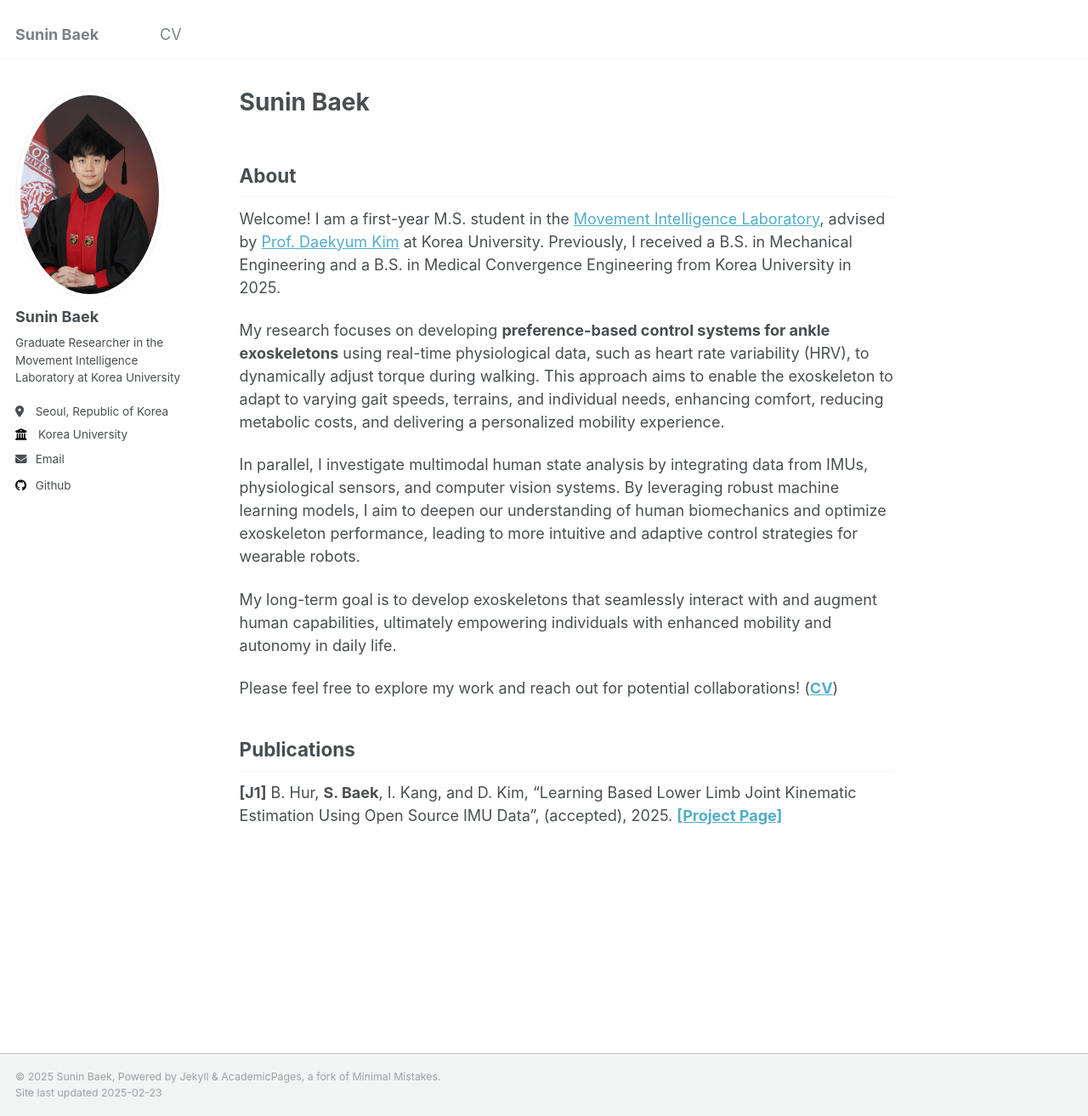
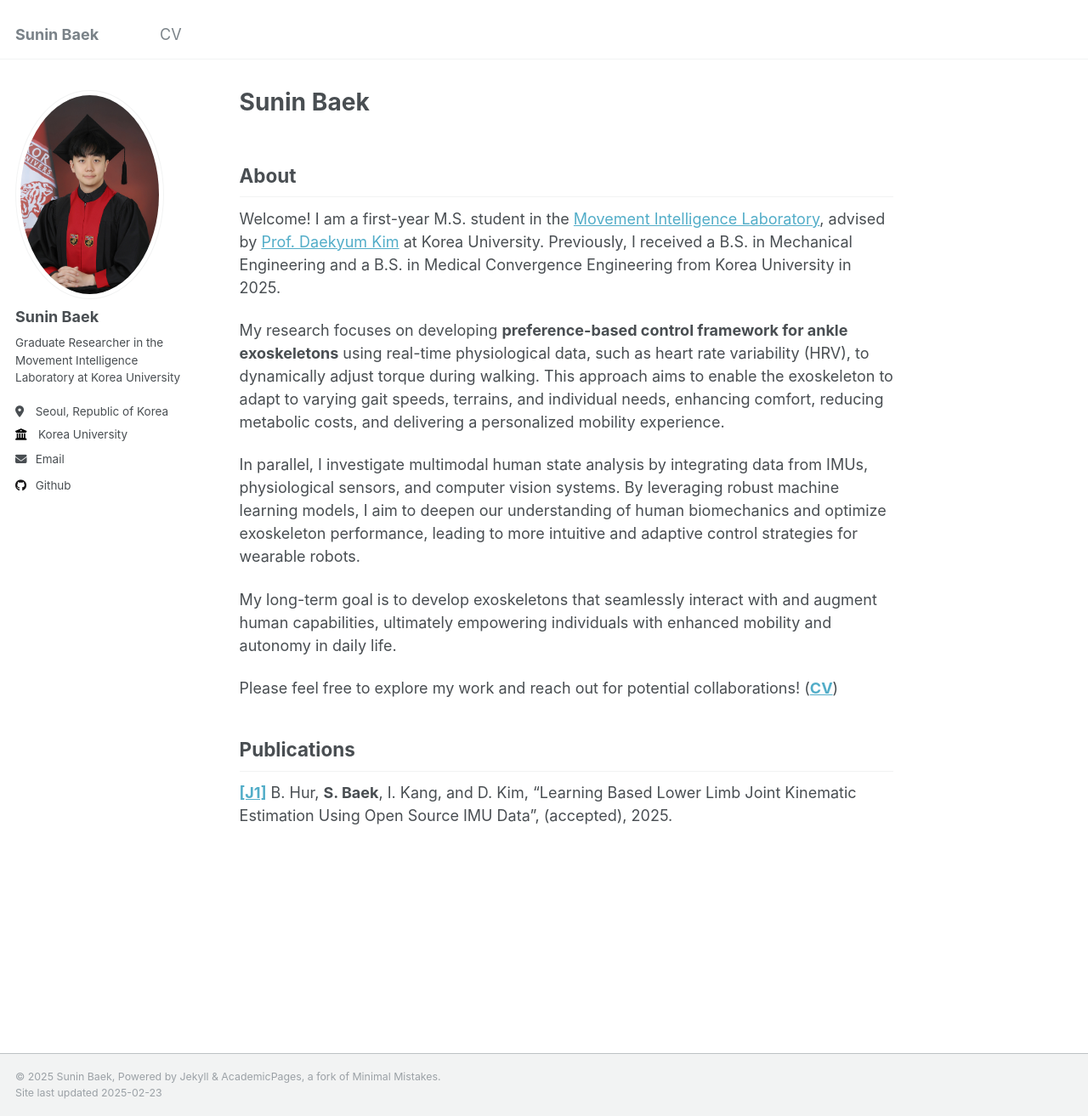
Before and after one commit to suninbaek/suninbaek.github.io, a Jekyll site: the page built from _pages/about.md, in a window 1280 px wide and 1313 px high. Shown: the whole window at 85% size. Built offline with Jekyll 4.4.1, drawn with Linux system fonts in a browser that asks for light colours.

Commit message:
Update about.md

```diff
--- a/_pages/about.md
+++ b/_pages/about.md
@@ -9,7 +9,7 @@ redirect_from:
 ## About
 Welcome! I am a first-year M.S. student in the [Movement Intelligence Laboratory](https://www.daekyumkim.com/home), advised by [Prof. Daekyum Kim](https://www.daekyumkim.com/members/professor) at Korea University. Previously, I received a B.S. in Mechanical Engineering and a B.S. in Medical Convergence Engineering from Korea University in 2025.
 
-My research focuses on developing **preference-based control systems for ankle exoskeletons** using real-time physiological data, such as heart rate variability (HRV), to dynamically adjust torque during walking. This approach aims to enable the exoskeleton to adapt to varying gait speeds, terrains, and individual needs, enhancing comfort, reducing metabolic costs, and delivering a personalized mobility experience.
+My research focuses on developing **preference-based control framework for ankle exoskeletons** using real-time physiological data, such as heart rate variability (HRV), to dynamically adjust torque during walking. This approach aims to enable the exoskeleton to adapt to varying gait speeds, terrains, and individual needs, enhancing comfort, reducing metabolic costs, and delivering a personalized mobility experience.
 
 In parallel, I investigate multimodal human state analysis by integrating data from IMUs, physiological sensors, and computer vision systems. By leveraging robust machine learning models, I aim to deepen our understanding of human biomechanics and optimize exoskeleton performance, leading to more intuitive and adaptive control strategies for wearable robots.
 
@@ -19,4 +19,4 @@ Please feel free to explore my work and reach out for potential collaborations!
 
 
 ## Publications
-**[J1]**   B. Hur, **S. Baek**, I. Kang, and D. Kim, “Learning Based Lower Limb Joint Kinematic Estimation Using Open Source IMU Data”, (accepted), 2025. **[[Project Page]](https://mintlabkorea.github.io/LLJKE/)**
+**[[J1]](https://mintlabkorea.github.io/LLJKE/)**   B. Hur, **S. Baek**, I. Kang, and D. Kim, “Learning Based Lower Limb Joint Kinematic Estimation Using Open Source IMU Data”, (accepted), 2025.
```
